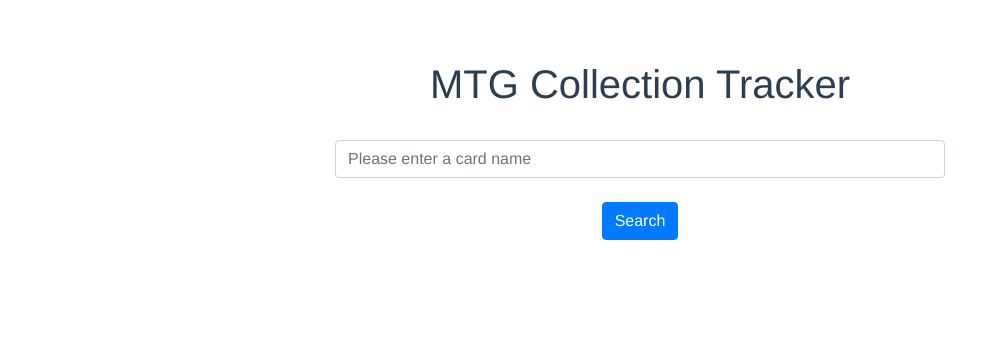
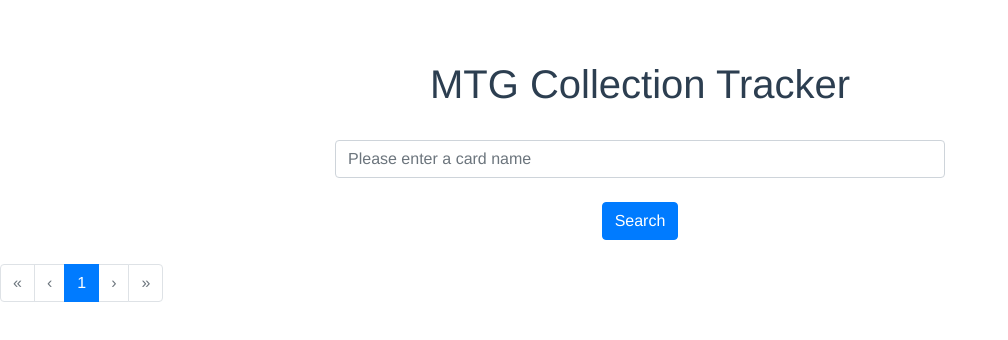
Before and after one commit to henrl/MTG_Collection_Tracker, a Vue app in the folder Glee_Max.Client/client/: page / in a window 1280 px wide. Shown: the top 340 px of the page, without its empty margins (0-1008 px from the left). Built offline with nearby package versions, Linux system fonts and the light colour scheme.

Commit message:
Add table for search results with pagination included

```diff
--- a/Glee_Max.Client/client/src/components/Main.vue
+++ b/Glee_Max.Client/client/src/components/Main.vue
@@ -18,6 +18,11 @@
         </b-col>
         <b-col sm="5" />
       </b-row>
+      <br/>
+      <b-row>
+        <b-pagination v-model="currentPage" :total-rows="rows" :per-page="perPage" aria-controls="search-results"/>
+        <b-table striped hover :items="searchResults" :per-page="perPage" :current-page="currentPage"/>
+      </b-row>
     </b-container>
   </div>
 </template>
@@ -31,14 +36,21 @@ export default {
   },
   data: function() {
     return {
-      searchString: ""
+      perPage: 10,
+      currentPage: 1,
+      searchString: "",
+      searchResults: [],
     };
   },
   methods: {
     getCardsByNameSearch: async function() {
       let helper = new ApiHelper();
-      let results = await helper.getCardsViaSearch(this.searchString);
-      console.log(results);
+      this.searchResults = await helper.getCardsViaSearch(this.searchString);
+    }
+  },
+  computed: {
+    rows() {
+      return this.searchResults.length;
     }
   }
 }
```
